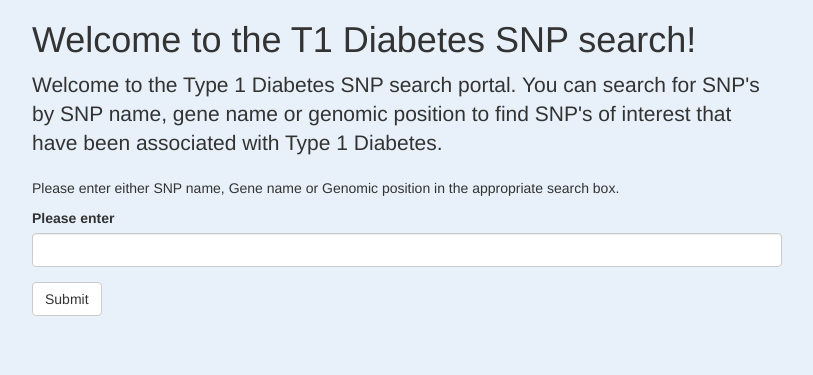
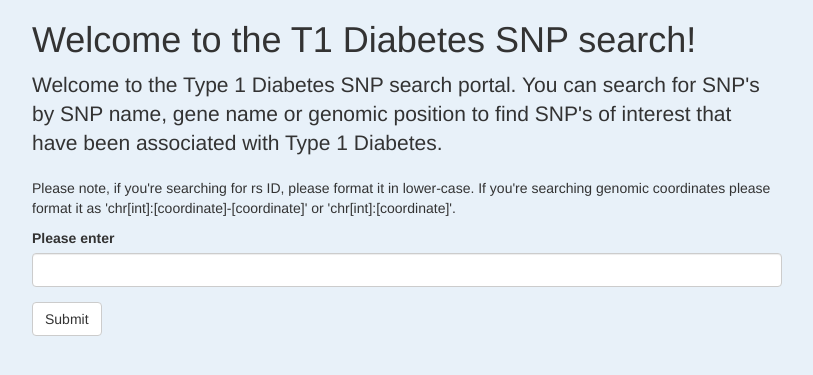
Before and after one commit to khadijapaderwala/software-development-group-project-team-vivaldi, a Flask app: page / in a window 1280 px wide. Shown: the top 375 px of the page, without its empty margins (38-851 px from the left). Run offline with Flask 3, Linux system fonts and the light colour scheme; some libraries are stand-ins or nearby versions.

Commit message:
Update index.html

```diff
--- a/templates/index.html
+++ b/templates/index.html
@@ -23,7 +23,7 @@ Type 1 Diabetes SNP search
       <h1 class="pt-5 pb-2">Welcome to the T1 Diabetes SNP search!</h1>
 
       <p class="lead">Welcome to the Type 1 Diabetes SNP search portal. You can search for SNP's by SNP name, gene name or genomic position to find SNP's of interest that have been associated with Type 1 Diabetes.</p>
-        <p> Please enter either SNP name, Gene name or Genomic position in the appropriate search box. </p>
+        <p>  Please note, if you're searching for rs ID, please format it in lower-case. If you're searching genomic coordinates please format it as 'chr[int]:[coordinate]-[coordinate]' or 'chr[int]:[coordinate]'.  </p>
 
       {{ wtf.quick_form(form) }}
 
```
